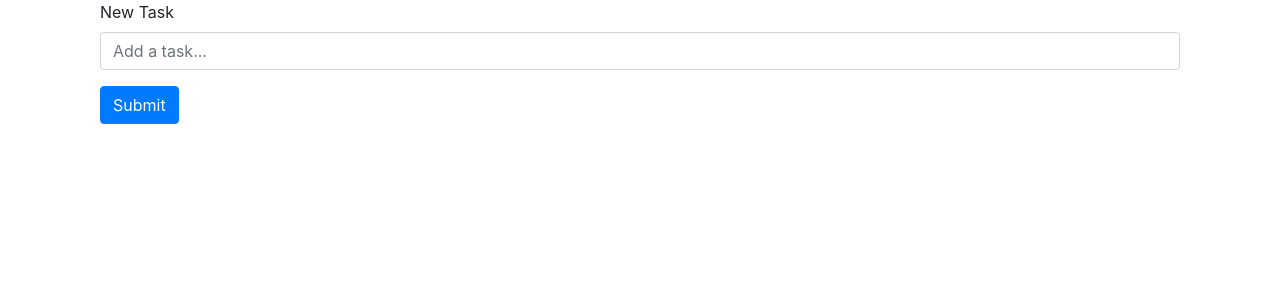
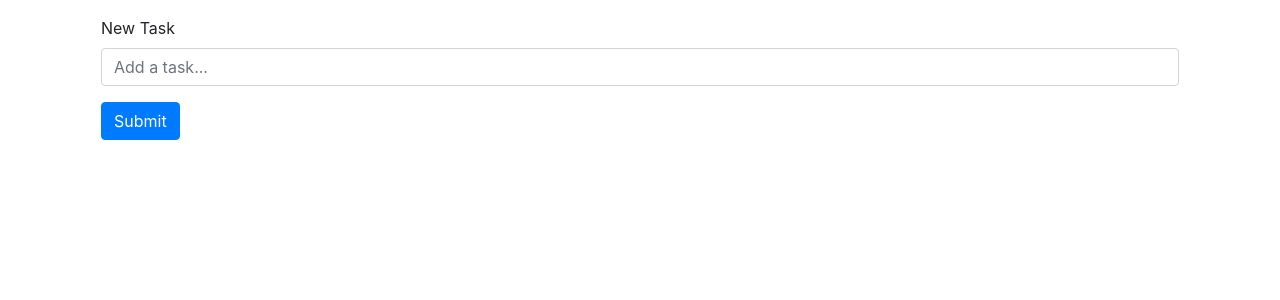
Before and after one commit to Tsugami/todolist-react-bootstrap, a React (Create React App) app: page / in a window 1280 px wide. Shown: the top 300 px of the page. Built offline with nearby package versions, Linux system fonts and the light colour scheme.

Commit message:
add margin in container

```diff
--- a/src/App.js
+++ b/src/App.js
@@ -20,7 +20,7 @@ function App() {
   }
 
   return (
-    <Container>
+    <Container className='p-3'>
       <Col>
         <TodoForm
           value={newTask}
```
